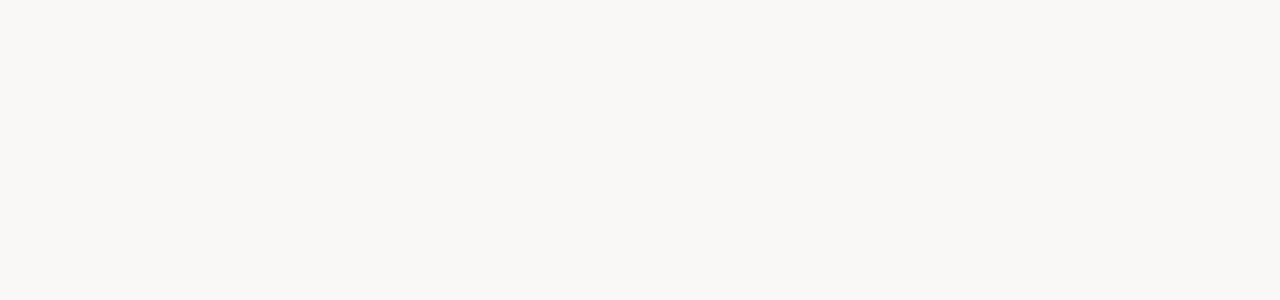
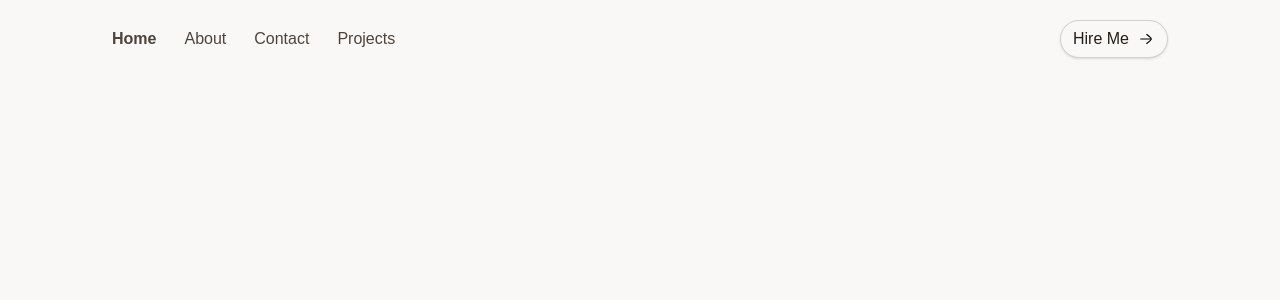
Before and after one commit to ashrafulrifaz/my-portfolio, a Next.js app: page / in a window 1280 px wide. Shown: the top 300 px of the page. Built offline with nearby package versions, Linux system fonts and the light colour scheme.

Commit message:
added header

```diff
--- a/src/app/globals.css
+++ b/src/app/globals.css
@@ -21,6 +21,6 @@
 
 body {
   background: #F9F8F6;
-  color: var(--foreground);
+  color: #000000;
   font-family: Arial, Helvetica, sans-serif;
 }
--- a/src/app/layout.js
+++ b/src/app/layout.js
@@ -1,14 +1,16 @@
-import { Geist, Geist_Mono } from "next/font/google";
+import { DM_Sans, Geist, Geist_Mono, Rufina } from "next/font/google";
 import "./globals.css";
+import Header from "@/components/Header/Header";
+import Footer from "@/components/Footer/Footer";
 
-const geistSans = Geist({
-  variable: "--font-geist-sans",
-  subsets: ["latin"],
+const dmSans = DM_Sans({
+  weight: ['300', '400', '500', '600', '700'],
+  subsets: ['latin']
 });
 
-const geistMono = Geist_Mono({
-  variable: "--font-geist-mono",
-  subsets: ["latin"],
+const rufina = Rufina({
+  weight: ['400', '700'],
+  subsets: ['latin']
 });
 
 export const metadata = {
@@ -20,9 +22,13 @@
   return (
     <html
       lang="en"
-      className={`${geistSans.variable} ${geistMono.variable} h-full antialiased`}
+      className={`${dmSans.className} h-full antialiased`}
     >
-      <body className="min-h-full flex flex-col">{children}</body>
+      <body className="min-h-full flex flex-col">
+        <Header />
+        <main>{children}</main>
+        <Footer />
+      </body>
     </html>
   );
 }
--- a/src/components/Header/Header.jsx
+++ b/src/components/Header/Header.jsx
@@ -1,9 +1,35 @@
+'use client'
+import Link from 'next/link';
+import { usePathname } from 'next/navigation';
 import React from 'react';
 
+const navItems = [
+  { id: 1, text: "Home", link: "/" },
+  { id: 2, text: "About", link: "/about" },
+  { id: 3, text: "Contact", link: "/contact" },
+  { id: 4, text: "Projects", link: "/projects" },
+];
+
 const Header = () => {
+    const pathname = usePathname()
     return (
-        <div>
-
+        <div className='flex items-center justify-between px-28 py-5'>
+            <ul className='flex items-center gap-7'>
+                {
+                    navItems?.map(item => (
+                        <li key={item?.id}>
+                            <Link href={item.link} className={`${item?.link === pathname ? 'font-semibold text-[#4E433D]' : 'font-medium text-[#4E433D]'}`}>{item.text}</Link>
+                        </li>
+                    ))
+                }
+            </ul>
+            <Link href={'/'} className='capitalize font-medium border border-[#D2D2D2] bg-[#F9F8F6] rounded-full px-3 py-1.5 flex gap-2 text-[#251D18] items-center shadow-sm cursor-pointer'>
+                <span>Hire me</span>
+                <svg xmlns="http://www.w3.org/2000/svg" viewBox="0 0 24 24" width="18" height="18" color="#000000" fill="none" stroke="currentColor" stroke-width="1.5" stroke-linecap="round" stroke-linejoin="round">
+                    <path d="M18.5 12L4.99997 12"></path>
+                    <path d="M13 18C13 18 19 13.5811 19 12C19 10.4188 13 6 13 6"></path>
+                </svg>
+            </Link>
         </div>
     );
 };
```
